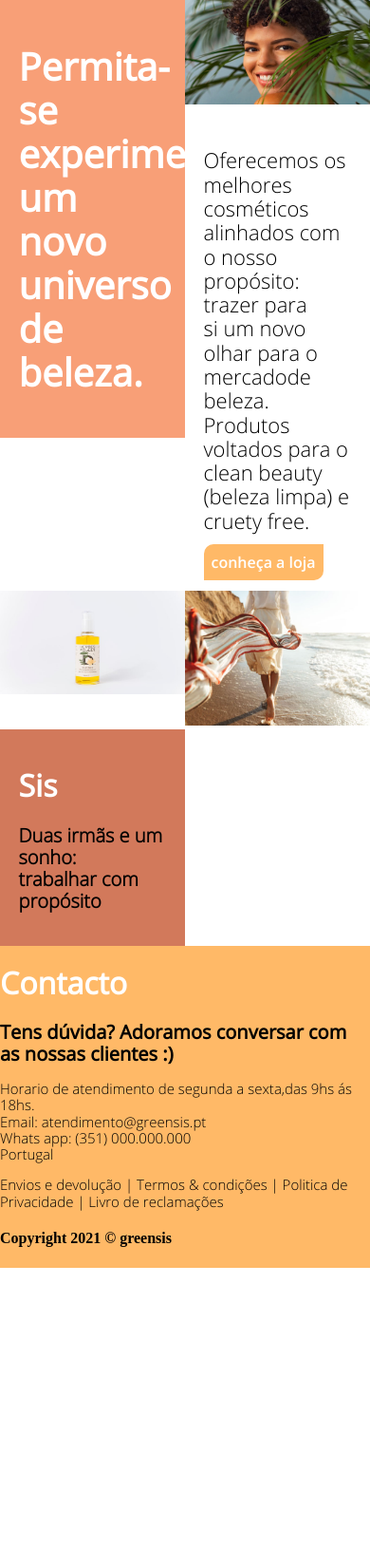
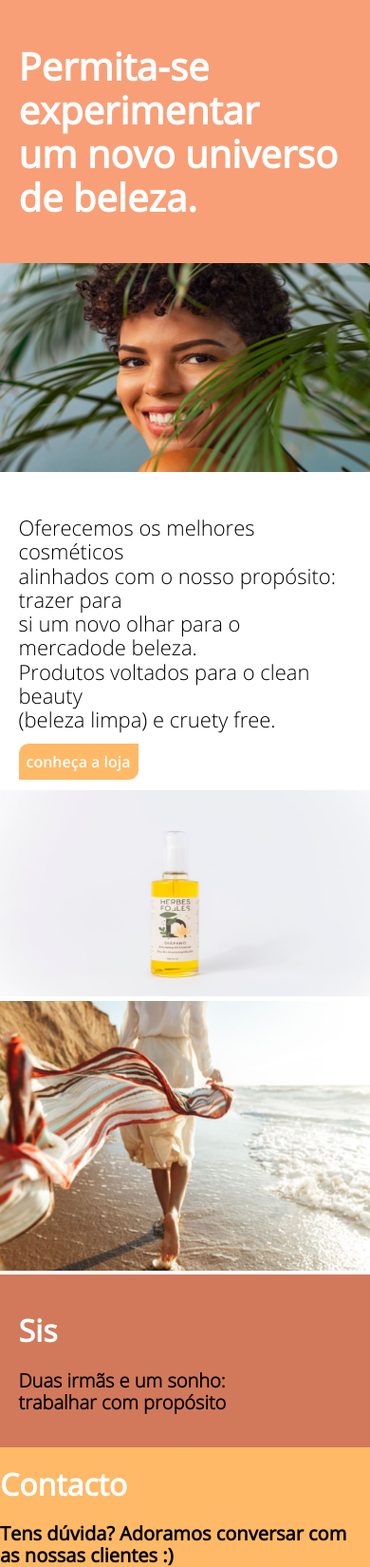
Before and after one commit to WebEnterpriseBrasil/Agencia-Cardeal, a PHP site: page / in a window 390 px wide; the page is wider, and only the part inside the window is pictured. Shown: the part 141-1791 px from the top of that part at 95% size. Before the commit the page ends 1476 px from the top of that part, so only its background shows below. Run offline with PHP 8.4, Linux system fonts and the light colour scheme.

Commit message:
edição do responsivo do site.
fazendo testes do responsivo.

```diff
--- a/Nw_GreenSis/css/estilo.css
+++ b/Nw_GreenSis/css/estilo.css
@@ -89,17 +89,17 @@
     padding-top: 40px;*/
     font-family: Regular;
 }
-#container-b img{
-    /*width: 700px;
-    height: 400px;*/
+/*#container-b img{
+    width: 700px;
+    height: 400px;
 
-}
-.segunda-sessão{
+}*/
+/*.segunda-sessão{
     margin-top: 0;
     width: 100%;
     height: 400px;
     display: flex;
-}
+}*/
 #container-c{
     background-color: white;
 }
--- a/Nw_GreenSis/css/responsivo.css
+++ b/Nw_GreenSis/css/responsivo.css
@@ -1,16 +1,29 @@
 @media only screen and (max-device-width: 1200px) {
     /* .menu { width:100%; } */
+    .home-page section .block {
+        width: 100%;
+        }
     }
 
 @media only screen and (max-device-width: 990px) {
         /* .menu { width:100%; } */
+        .home-page section .block {
+            width: 100%;
+            }
         }
 
 @media only screen and (max-device-width: 770px) {
     /* .menu { width:100%; } */
+    .home-page section .block {
+        width: 100%;
+        }
 
 }
 
 @media only screen and (max-device-width: 570px) {
                 /* .menu { width:100%; } */
-                }
+.home-page section .block {
+width: 100%;
+}
+
+ }
```
